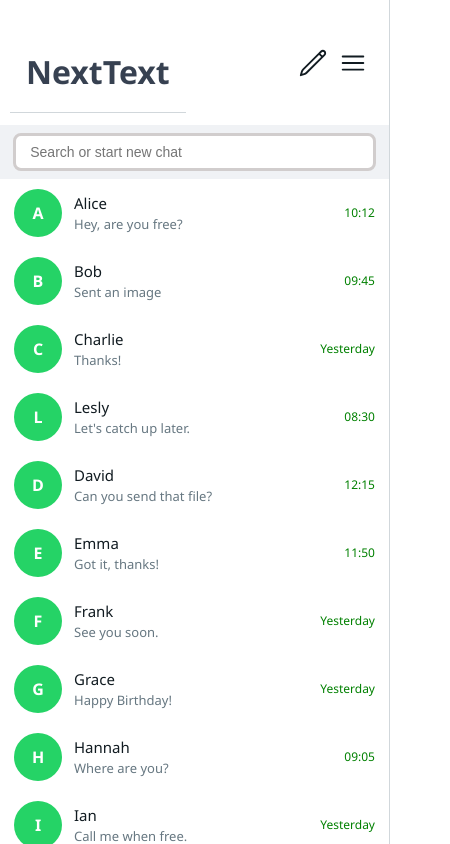
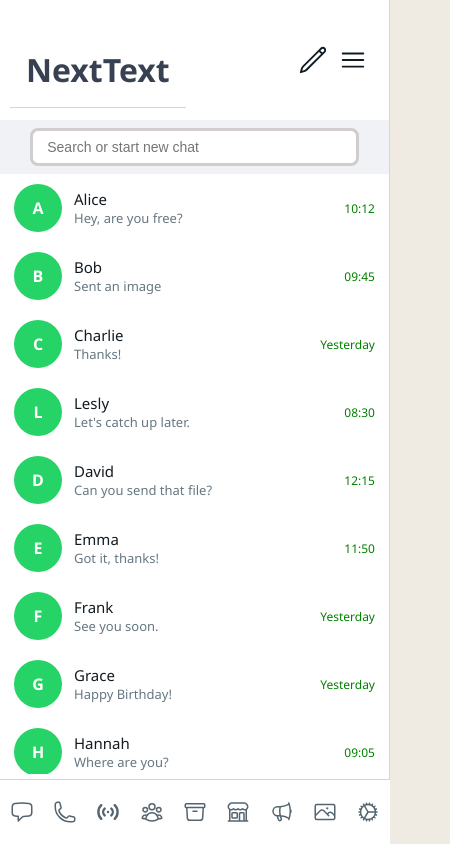
Before and after one commit to Metgala1/NexText, a React (Vite) app: page / in a window 390 px wide. Shown: the top 844 px of the page, 450 px wide, since content can reach past the window. Built offline with nearby package versions, Linux system fonts and the light colour scheme.

Commit message:
Styled my page for mobile responsiveness

```diff
--- a/src/components/SidebarSetting.jsx
+++ b/src/components/SidebarSetting.jsx
@@ -1,4 +1,4 @@
-import styles from '../styles/DesktopChatList.module.css';
+import styles from "../styles/SidebarSettings.module.css";
 import { ChatBubbleLeftIcon, PhoneIcon,  UserGroupIcon,
   BuildingStorefrontIcon , ArchiveBoxIcon, MegaphoneIcon,
 PhotoIcon, CogIcon,} from "@heroicons/react/24/outline";
@@ -9,32 +9,32 @@
     return (
         <div className={styles.asideSettings}>
           <div className={styles.ChatBubbleLeftIcon}>
-            <ChatBubbleLeftIcon className={styles.icon} width={50} />
+            <ChatBubbleLeftIcon className={styles.icon} />
           </div>
           <div className={styles.PhoneIcon}>
-            <PhoneIcon className={styles.icon} width={50} />
+            <PhoneIcon className={styles.icon} />
 
           </div>
           <div className={styles.StatusIcon}>
-            <HiStatusOnline className={styles.icon} size={50} />
+            <HiStatusOnline className={styles.icon} />
         </div>
         <div className={styles.UserGroupIcon}>
-          <UserGroupIcon className={styles.icon} width={50} />
+          <UserGroupIcon className={styles.icon}/>
         </div>
         <div className={styles.ArchiveBoxIcon}>
-          <ArchiveBoxIcon className={styles.icon} width={50} />
+          <ArchiveBoxIcon className={styles.icon} />
         </div>
         <div className={styles.BuildingStorefrontIcon}>
-          <BuildingStorefrontIcon className={styles.icon} width={50} />
+          <BuildingStorefrontIcon className={styles.icon}/>
         </div>
         <div className={styles.MegaphoneIcon}>
-          <MegaphoneIcon className={styles.icon} width={50} />
+          <MegaphoneIcon className={styles.icon}  />
         </div>
         <div className={styles.PhotoIcon}>
-          <PhotoIcon className={styles.icon} width={50} />
+          <PhotoIcon className={styles.icon}  />
         </div>
         <div className={styles.CogIcon}>
-          <CogIcon className={styles.icon} width={50} />
+          <CogIcon className={styles.icon} />
         </div>
         </div>
     )
--- a/src/index.css
+++ b/src/index.css
@@ -1,25 +1,14 @@
-:root {
-  font-family: system-ui, Avenir, Helvetica, Arial, sans-serif;
-  line-height: 1.5;
-  font-weight: 400;
-
-  color-scheme: light dark;
-  color: rgba(255, 255, 255, 0.87);
-
-  font-synthesis: none;
-  text-rendering: optimizeLegibility;
-  -webkit-font-smoothing: antialiased;
-  -moz-osx-font-smoothing: grayscale;
-
+* {
+  box-sizing: border-box;
 }
-
-
 
 body {
   margin: 0;
-  width: 100vw;
-  height: 100vh;
+  overflow: hidden;
+  background: #efeae2;
+  font-family: "Segoe UI", Helvetica, Arial, sans-serif;
 }
+
 
 h1 {
   font-size: 3.2em;
@@ -45,15 +34,19 @@
   outline: 4px auto -webkit-focus-ring-color;
 }
 
-/*@media (prefers-color-scheme: light) {
-  :root {
-    color: #213547;
-    background-color: #ffffff;
+
+
+@media (max-width: 720px) {
+  body {
+    width: 100vw;
+    height: 100vh;
   }
-  a:hover {
-    color: #747bff;
+  .root {
+    width: 100%;
+    height: 100%;
   }
-  button {
-    background-color: #f9f9f9;
+  .app{
+    width: 100vw;
+    height: 100%;
   }
-}*/
+}
--- a/src/styles/DesktopChatList.module.css
+++ b/src/styles/DesktopChatList.module.css
@@ -6,13 +6,14 @@
   color: #111b21;
   background: #efeae2;
 }
+
 .sidebar {
   flex: 0.8;
   display: flex;
 }
+
 /* SIDEBAR */
 .sidebarContent {
-  /* width: 400px; */
   display: flex;
   flex-direction: column;
   background: #ffffff;
@@ -20,41 +21,20 @@
   flex: 1;
 }
 
-.asideSettings{
-  display: flex;
-  flex-direction: column;
-  width: 80px;
-  max-width: 100px;
-  background: #ffffff96;
-  border-right: 1px solid rgba(0, 0, 0, 0.11);
-  justify-content: space-between;
-  padding-bottom: 80%;
-  padding-top: 15%;
-
-
-}
-.brandDiv{
+.brandDiv {
   display: flex;
   justify-content: space-between;
   align-items: center;
   padding: 0 10px;
 }
-.newMessage{
+
+.newMessage {
   display: flex;
   justify-content: space-evenly;
   width: 25%;
 }
 
-.asideSettings div:hover {
-  background: lightgreen;
-  cursor: pointer;
-}
-.icon:hover{
-  background: lightgreen;
-  width: 80px;
-}
-
-/* BRAND (WhatsApp header) */
+/* BRAND */
 .brand {
   padding: 16px;
   font-weight: 600;
@@ -143,6 +123,8 @@
 .time {
   font-size: 12px;
   color: #667781;
+  text-align: right;
+  color: green;
 }
 
 /* MAIN PREVIEW */
@@ -213,7 +195,6 @@
   margin-bottom: 8px;
   box-shadow: 0 1px 1px rgba(0, 0, 0, 0.08);
   text-align: left;
-
 }
 
 /* MESSAGE INPUT */
@@ -233,29 +214,27 @@
   font-size: 20px;
   color: #111b21;
 }
-.message{
 
-}
-.time{
-  text-align: right;
-  color: green;
-}
-
+/* MOBILE */
 /* MOBILE */
 @media (max-width: 768px) {
   .app {
     flex-direction: column;
     height: 100vh;
+    overflow: hidden;
   }
 
   .sidebar {
     width: 100%;
     border-right: none;
-    flex-direction: column-reverse;
+    flex-direction: column;
+    height: 100%;
   }
-  .asideSettings{
-    flex-direction: row;
-    width: 100%;
+
+  .sidebarContent {
+    flex: 1;
+    overflow-y: auto;
+    padding-bottom: 70px; /* 🔥 space for bottom nav */
   }
 
   .mainPreview {
--- /dev/null
+++ b/src/styles/SidebarSettings.module.css
@@ -0,0 +1,66 @@
+.asideSettings {
+  display: flex;
+  flex-direction: column;
+  width: 80px;
+  background: #ffffff;
+  border-right: 1px solid rgba(0, 0, 0, 0.08);
+  align-items: center;
+  justify-content: space-between;
+  padding: 20px 0;
+}
+
+/* Each icon wrapper */
+.asideSettings > div {
+  width: 100%;
+  display: flex;
+  justify-content: center;
+  padding: 12px 0;
+  transition: background 0.2s ease;
+}
+
+.asideSettings > div:hover {
+  background: #f0f2f5;
+  cursor: pointer;
+}
+
+/* Icon sizing */
+.icon {
+  width: 26px;
+  height: 26px;
+  color: #54656f;
+  transition: transform 0.2s ease, color 0.2s ease;
+}
+
+.icon:hover {
+  transform: scale(1.15);
+  color: #25d366;
+}
+
+/* 📱 MOBILE — TURN INTO BOTTOM NAV */
+@media (max-width: 768px) {
+  .asideSettings {
+    position: fixed;
+    bottom: 0;
+    left: 0;
+    width: 100%;
+    height: 65px;
+    flex-direction: row;
+    justify-content: space-around;
+    align-items: center;
+    border-right: none;
+    border-top: 1px solid #d1d7db;
+    background: #ffffff;
+    z-index: 1000;
+    padding: 0;
+  }
+
+  .asideSettings > div {
+    padding: 0;
+    flex: 1;
+  }
+
+  .icon {
+    width: 24px;
+    height: 24px;
+  }
+}
```
